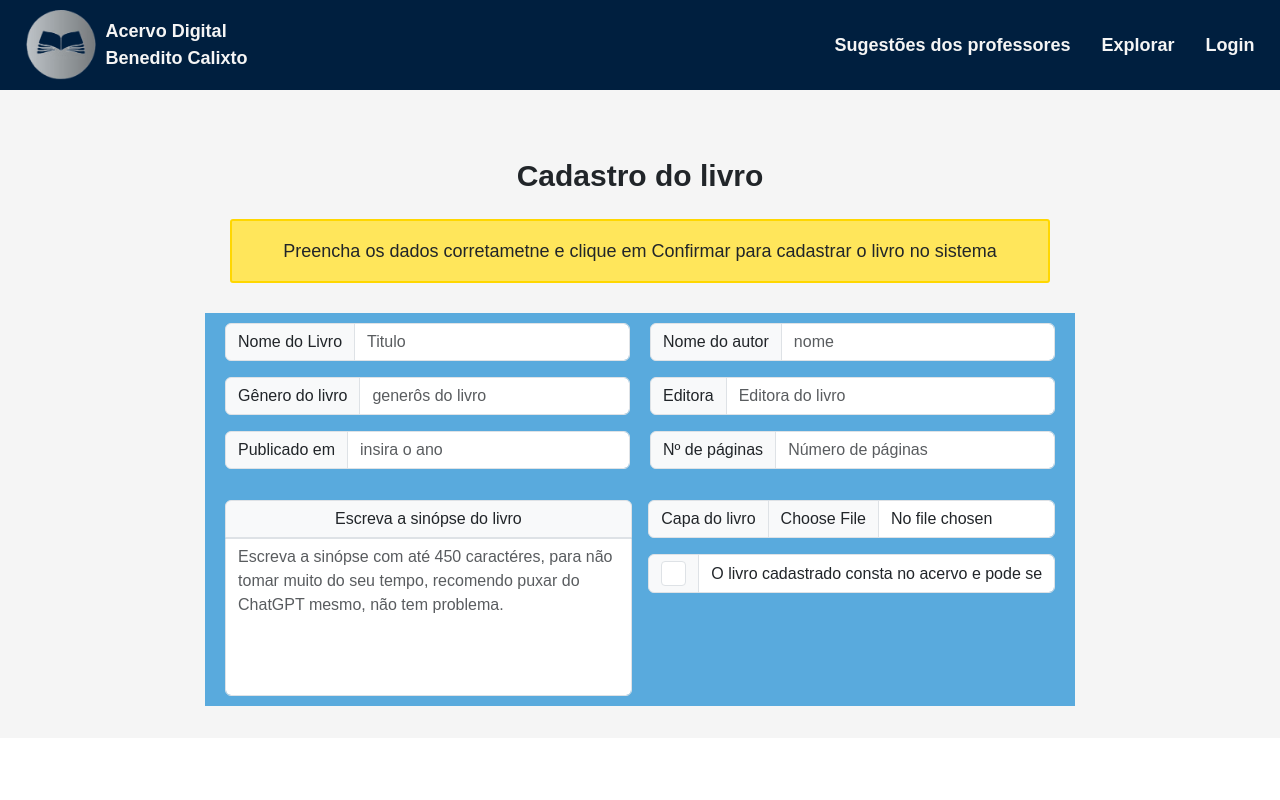
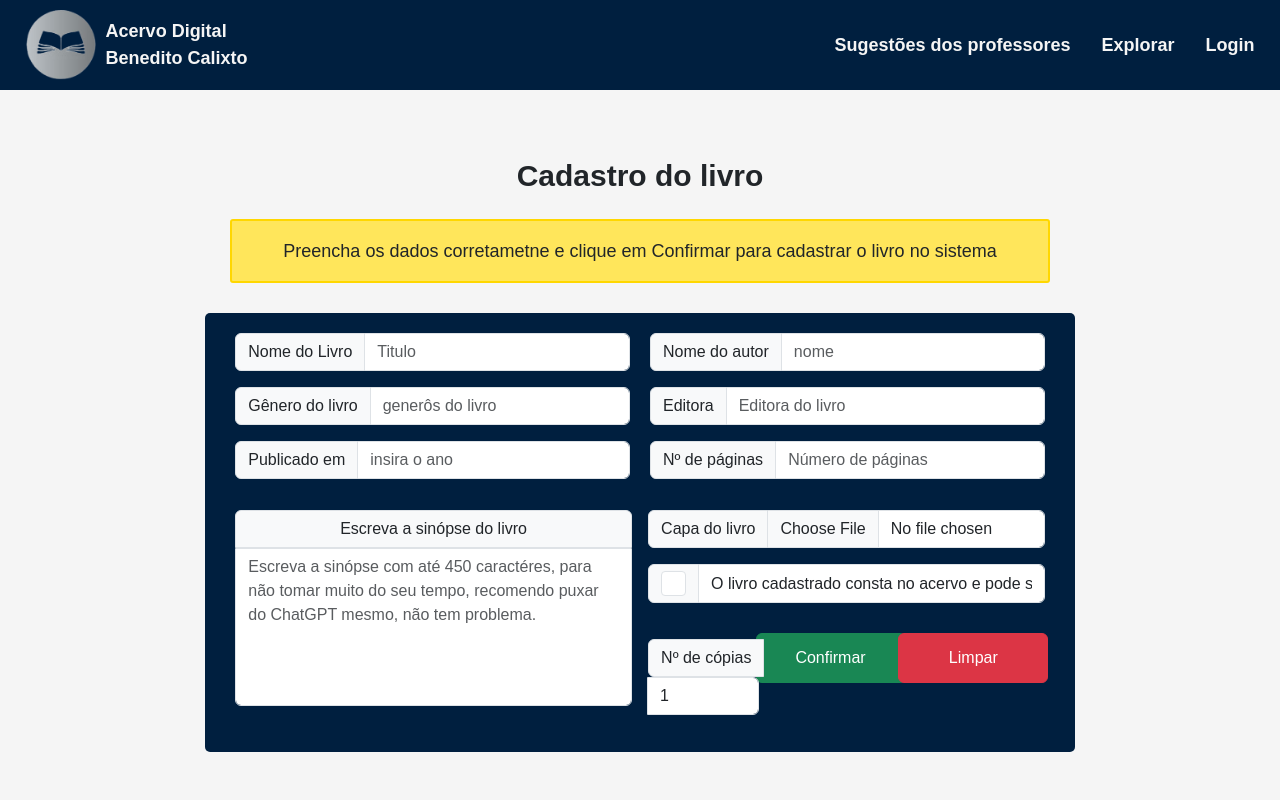
Before and after one commit to MateusPSantos2006/TCC, a PHP site: page /pages/admin/cadastroLivros.html in a window 1280 px wide. Run offline with PHP 8.4, Linux system fonts and the light colour scheme.

Commit message:
cadstro frontend feito

```diff
--- a/css/cadastroLivro.css
+++ b/css/cadastroLivro.css
@@ -3,16 +3,16 @@
 }
 
 #cadastroLivro {
-    background-color: #59aadd;
+    background-color: #001f3f;
+    border-radius: 5px;
     width: 85%;
-    padding: 1%;
+    padding: 2%;
 
     display:grid;
     grid-template-areas: "coluna1 coluna2"
     "base base";
     grid-template-columns: 50% 50%;
 }
-
 
 #coluna1{
     grid-area: coluna1;
@@ -85,3 +85,18 @@
 #disponibilidadeTexto:disabled {
     background-color: #fff;
 }
+
+#areaRestoBotoes {
+    margin-top: 30px;
+
+    display: grid;
+    grid-template-columns: 28% 36% 36%;
+    justify-items: center;
+    align-items: baseline;
+}
+
+.btn {
+    margin: 0;
+    height: 50px;
+    width: 150px;
+}
--- a/css/style.css
+++ b/css/style.css
@@ -1,6 +1,7 @@
 body {
     margin: 0px;
-    background-color: white;
+    height: 100% auto;
+    background-color: #f5f5f5;
     font-family: Arial, Helvetica, sans-serif;
 }
 
@@ -8,7 +9,6 @@ section {
     width: 100%;
     height: auto;
     padding: 6vh 10% 4vh 10%;
-    background-color: #f5f5f5;
 
     display: flex;
     flex-direction: column;
--- a/pages/admin/cadastroLivros.html
+++ b/pages/admin/cadastroLivros.html
@@ -91,6 +91,14 @@
                         </div>
                         <input type="text" class="form-control" id="disponibilidadeTexto" aria-label="Text input with checkbox" disabled="disabled" value="O livro cadastrado consta no acervo e pode ser emprestado">
                     </div>
+                    <div id="areaRestoBotoes">
+                        <div class="input-group mb-3">
+                            <label class="input-group-text" for="copias">Nº de cópias</label>
+                            <input type="number" class="form-control" id="copias" value="1" aria-label="Número de cópias" aria-describedby="Número total de cópias desse exemplar" name="copias">
+                        </div>
+                        <button type="submit" class="btn btn-success">Confirmar</button>
+                        <button type="reset" class="btn btn-danger">Limpar</button>
+                    </div>
                 </div>
 
             </div>
```
